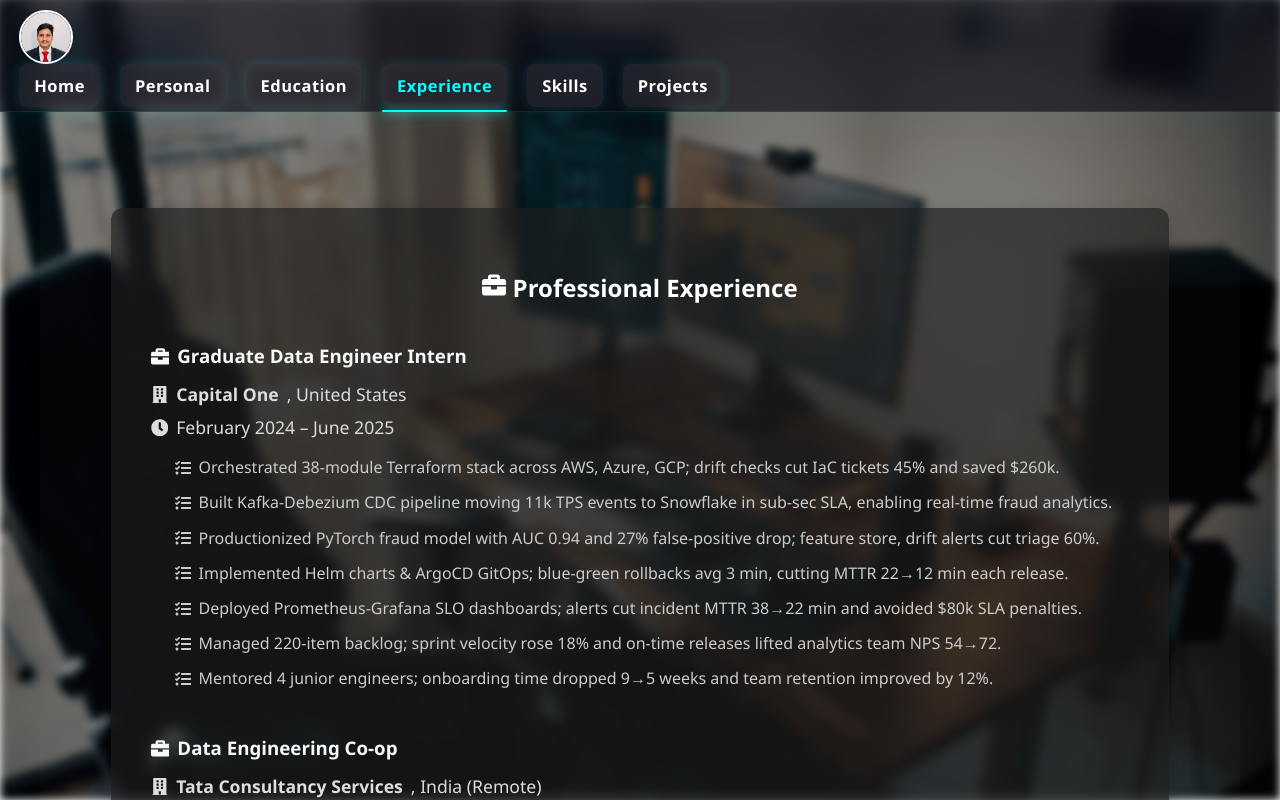
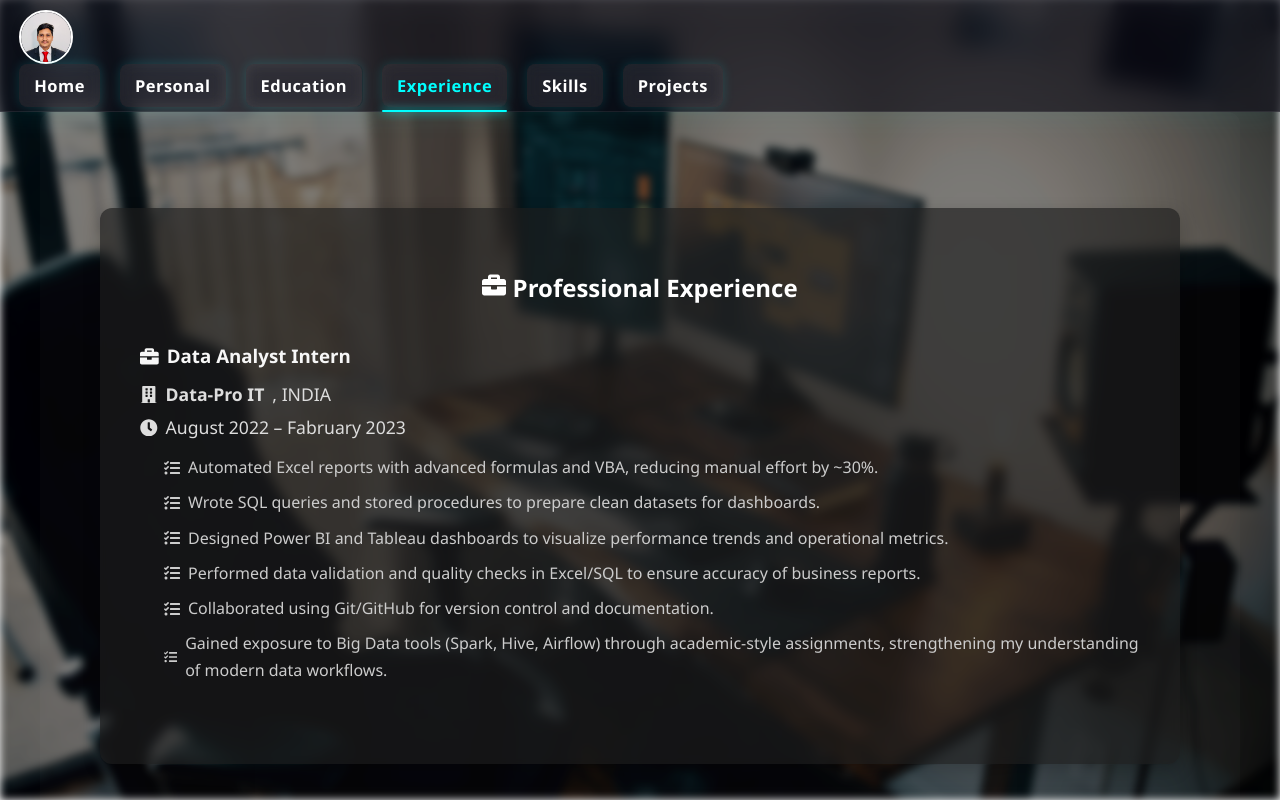
Before and after one commit to Niranjang07/Myportfolio, a React (Create React App) app: page /experience in a window 1280 px wide. Built offline with nearby package versions, Linux system fonts and the light colour scheme.

Commit message:
Updated Experience page and resume PDF

```diff
--- a/src/pages/Experience.jsx
+++ b/src/pages/Experience.jsx
@@ -10,36 +10,23 @@ function Experience() {
         <h2><FaBriefcase /> Professional Experience</h2>
 
         <div className="experience-item">
-          <h3><FaBriefcase /> Graduate Data Engineer Intern </h3>
-          <p><FaBuilding /> <strong>Capital One </strong>, United States </p>
-          <p><FaClock /> February 2024 – June 2025</p>
+          <h3><FaBriefcase /> Data Analyst Intern </h3>
+          <p><FaBuilding /> <strong>Data-Pro IT </strong>, INDIA </p>
+          <p><FaClock /> August 2022 – Fabruary 2023</p>
           <ul>
-            <li><FaTasks /> Orchestrated 38-module Terraform stack across AWS, Azure, GCP; drift checks cut IaC tickets 45% and saved $260k.</li>
-            <li><FaTasks /> Built Kafka-Debezium CDC pipeline moving 11k TPS events to Snowflake in sub-sec SLA, enabling real-time fraud analytics.</li>
-            <li><FaTasks /> Productionized PyTorch fraud model with AUC 0.94 and 27% false-positive drop; feature store, drift alerts cut triage 60%.</li>
-            <li><FaTasks /> Implemented Helm charts & ArgoCD GitOps; blue-green rollbacks avg 3 min, cutting MTTR 22→12 min each release.</li>
-            <li><FaTasks /> Deployed Prometheus-Grafana SLO dashboards; alerts cut incident MTTR 38→22 min and avoided $80k SLA penalties.</li>
-            <li><FaTasks /> Managed 220-item backlog; sprint velocity rose 18% and on-time releases lifted analytics team NPS 54→72.</li>
-            <li><FaTasks /> Mentored 4 junior engineers; onboarding time dropped 9→5 weeks and team retention improved by 12%.</li>
+            <li><FaTasks /> Automated Excel reports with advanced formulas and VBA, reducing manual effort by ~30%.</li>
+            <li><FaTasks /> Wrote SQL queries and stored procedures to prepare clean datasets for dashboards.</li>
+            <li><FaTasks /> Designed Power BI and Tableau dashboards to visualize performance trends and operational metrics.</li>
+            <li><FaTasks /> Performed data validation and quality checks in Excel/SQL to ensure accuracy of business reports.</li>
+            <li><FaTasks /> Collaborated using Git/GitHub for version control and documentation.</li>
+            <li><FaTasks /> Gained exposure to Big Data tools (Spark, Hive, Airflow) through academic-style assignments, strengthening my understanding of modern data workflows.</li>
+
           </ul>
         </div>
 
 
 
-        <div className="experience-item">
-          <h3><FaBriefcase /> Data Engineering Co-op</h3>
-          <p><FaBuilding /> <strong>Tata Consultancy Services </strong>, India (Remote)</p>
-          <p><FaClock /> July 2021 – Augustr 2023</p>
-          <ul>
-            <li><FaTasks /> Built 20-node Spark cluster processing 2 TB telecom data daily; analyst wait time fell 55%, freeing 360 hours yearly</li>
-            <li><FaTasks /> Optimized Spark partitions and Z-order; shuffle spill dropped 47%, KPI refresh halved, saving $110k compute expense</li>
-            <li><FaTasks /> Authored 17 Airflow DAGs with Slack & PagerDuty hooks; MTTR plummeted 120→38 min and SLA breaches shrank 20%→2%</li>
-            <li><FaTasks /> Automated KPI pipelines with Python/SQL and dbt; SLA compliance climbed 80→98%, unlocking 14 h monthly capacity.</li>
-            <li><FaTasks /> Refactored Tableau views to extracts; load 18→12 s and adoption up 32%, influencing $4.7 M retention decisions</li>
-            <li><FaTasks /> Embedded Great Expectations at 85% coverage plus JMeter load gates; defect density fell 42% and avoided 6 hotfixes.</li>
-            <li><FaTasks /> Rolled out Azure Purview: 86 RBAC policies, 210 masked columns, lineage jobs; cleared two GDPR audits with zero issues.</li>
-          </ul>
-        </div>
+
 
 
 
```
Also changed, not shown: 1 other file (tests, documents, lock files or other folders).
